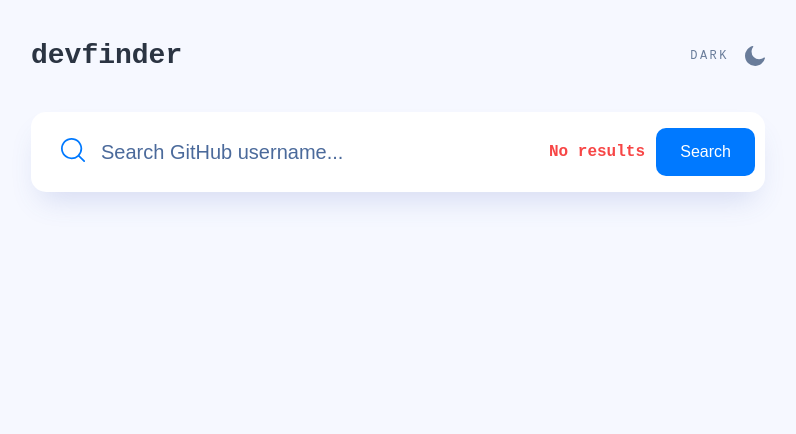
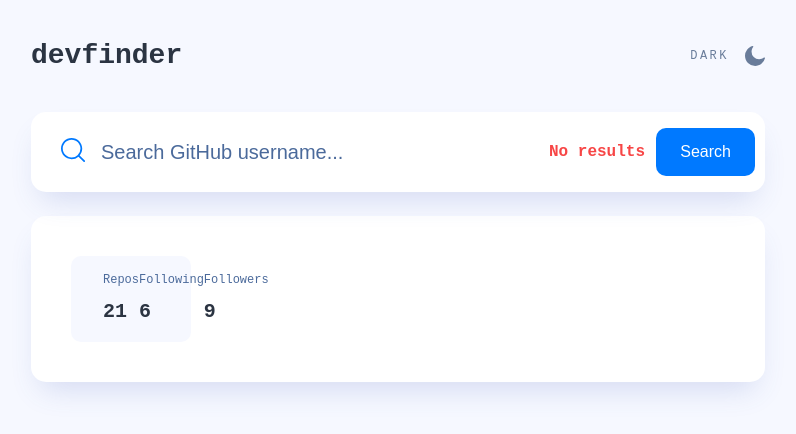
Before and after one commit to pshabanov/ts-react-gihub-searcher, a React (Create React App) app: page / in a window 1280 px wide. Shown: the top 434 px of the page, without its empty margins (242-1038 px from the left). Built offline with nearby package versions, Linux system fonts and the light colour scheme.

Commit message:
#0008(фича): Компонент статистики

```diff
--- a/src/App.tsx
+++ b/src/App.tsx
@@ -1,16 +1,21 @@
-import React from 'react';
+import React from 'react'
 import { Container } from './components/Container'
 import 'index.css'
 import { Header } from './components/Header'
 import { Search } from './components/Search'
+import { UserCard } from './components/UserCard'
+
+import { defaultUser } from './mock'
 
 function App() {
-  return (
-      <Container>
-          <Header />
-          <Search hasError onSubmit={()=>{}} />
-      </Container>
-  );
+	return (
+		<Container>
+			<Header/>
+			<Search hasError onSubmit={ () => {
+			} }/>
+			<UserCard { ...defaultUser } />
+		</Container>
+	)
 }
 
-export default App;
+export default App
--- /dev/null
+++ b/src/components/UserCard/UserCard.module.scss
@@ -0,0 +1,58 @@
+:global {
+  body[data-theme='light'] {
+    --ucard-bg: var(--white);
+    --bio-color: var(--gray-200);
+    --ucard-shadow: var(--shadow);
+  }
+
+  body[data-theme='dark'] {
+    --ucard-bg: var(--gray-400);
+    --bio-color: var(--white);
+    --ucard-shadow: unset;
+  }
+}
+
+.userCard {
+  margin: 1.5rem 0 3rem;
+  width: 100%;
+  padding: 30px 24px 40px;
+  background-color: var(--ucard-bg);
+  box-shadow: var(--ucard-shadow);
+  border-radius: 15px;
+  display: grid;
+  grid-template-columns: 70px 1fr;
+  gap: 25px 20px;
+
+  & > *:nth-child(n+3) {
+    grid-column: 1 / span 2;
+  }
+
+  @media (min-width: 767px) {
+    grid-template-columns: 120px 1fr;
+    padding: 40px;
+    gap: 30px 40px
+  }
+
+  @media (min-width: 1024px) {
+    gap: 30px 40px;
+
+    & > *:nth-child(n+2) {
+      grid-column: 2 / span 1;
+    }
+  }
+}
+
+.avatar {
+  border-radius: 50%;
+  max-width: 100%;
+}
+
+.bio {
+  font-size: 1rem;
+  line-height: 1.5;
+  color: var(--bio-color);
+
+  &.empty {
+    opacity: 0.75;
+  }
+}
--- /dev/null
+++ b/src/components/UserCard/UserCard.tsx
@@ -0,0 +1,17 @@
+// @ts-ignore
+import styles from './UserCard.module.scss'
+import { UserStat } from '../UserStat'
+import { LocalGithubUser } from '../../types'
+
+interface UserCardProps extends LocalGithubUser {
+}
+
+export const UserCard = (props: UserCardProps) => (
+	<div className={ styles.userCard }>
+		<UserStat
+			repos={ props.repos }
+			followers={ props.followers }
+			following={ props.following }
+		/>
+	</div>
+)
--- /dev/null
+++ b/src/components/UserCard/index.ts
@@ -0,0 +1 @@
+export * from './UserCard';
--- /dev/null
+++ b/src/components/UserStat/UserStat.module.scss
@@ -0,0 +1,37 @@
+:global {
+  body[data-theme='light'] {
+    --stat-bg: var(--gray-50);
+    --stat-color: var(--gray-300);
+  }
+
+  body[data-theme='dark'] {
+    --stat-bg: var(--gray-500);
+    --stat-color: var(--white);
+  }
+}
+
+.userStat {
+  background-color: var(--stat-bg);
+  color: var(--stat-color);
+  padding: 15px 32px;
+  border-radius: 10px;
+  display: grid;
+  grid-template-columns: repeat(3, 1fr);
+}
+
+.info {
+  display: flex;
+  flex-direction: column;
+  gap: 0.5rem;
+
+  &Title {
+    color: var(--gray-200);
+    font-size: 0.75rem;
+    line-height: 1.5;
+  }
+  &Number {
+    font-size: 1.25rem;
+    line-height: 1.5;
+    font-weight: 700;
+  }
+}
--- /dev/null
+++ b/src/components/UserStat/UserStat.tsx
@@ -0,0 +1,26 @@
+// @ts-ignore
+import styles from './UserStat.module.scss'
+import { LocalGithubUser } from '../../types'
+
+export interface UserStatProps extends Pick<
+	LocalGithubUser,
+	'repos' | 'followers' | 'following'
+> {
+}
+
+export const UserStat = ({repos, following, followers}: UserStatProps) => (
+	<div className={ styles.userStat }>
+		<div className={ styles.info }>
+			<div className={ styles.infoTitle }>Repos</div>
+			<div className={ styles.infoNumber }>{ repos }</div>
+		</div>
+		<div className={ styles.info }>
+			<div className={ styles.infoTitle }>Following</div>
+			<div className={ styles.infoNumber }>{ following }</div>
+		</div>
+		<div className={ styles.info }>
+			<div className={ styles.infoTitle }>Followers</div>
+			<div className={ styles.infoNumber }>{ followers }</div>
+		</div>
+	</div>
+)
--- /dev/null
+++ b/src/components/UserStat/index.ts
@@ -0,0 +1 @@
+export * from './UserStat';
--- /dev/null
+++ b/src/mock/index.ts
@@ -0,0 +1,17 @@
+import { GithubUser, LocalGithubUser } from '../types'
+
+export const defaultUser: LocalGithubUser = {
+	"login": "pshabanov",
+	"id": 31967154,
+	"avatar": "https://avatars.githubusercontent.com/u/31967154?v=4",
+	"name": "Pavel Shabanov",
+	"company": "O! Mobile operator",
+	"blog": "",
+	"location": "Bishkek",
+	"bio": "Frontend Developer!",
+	"twitter": '',
+	"repos": 21,
+	"followers": 9,
+	"following": 6,
+	"created": "2017-09-14T17:17:39Z",
+}
```
